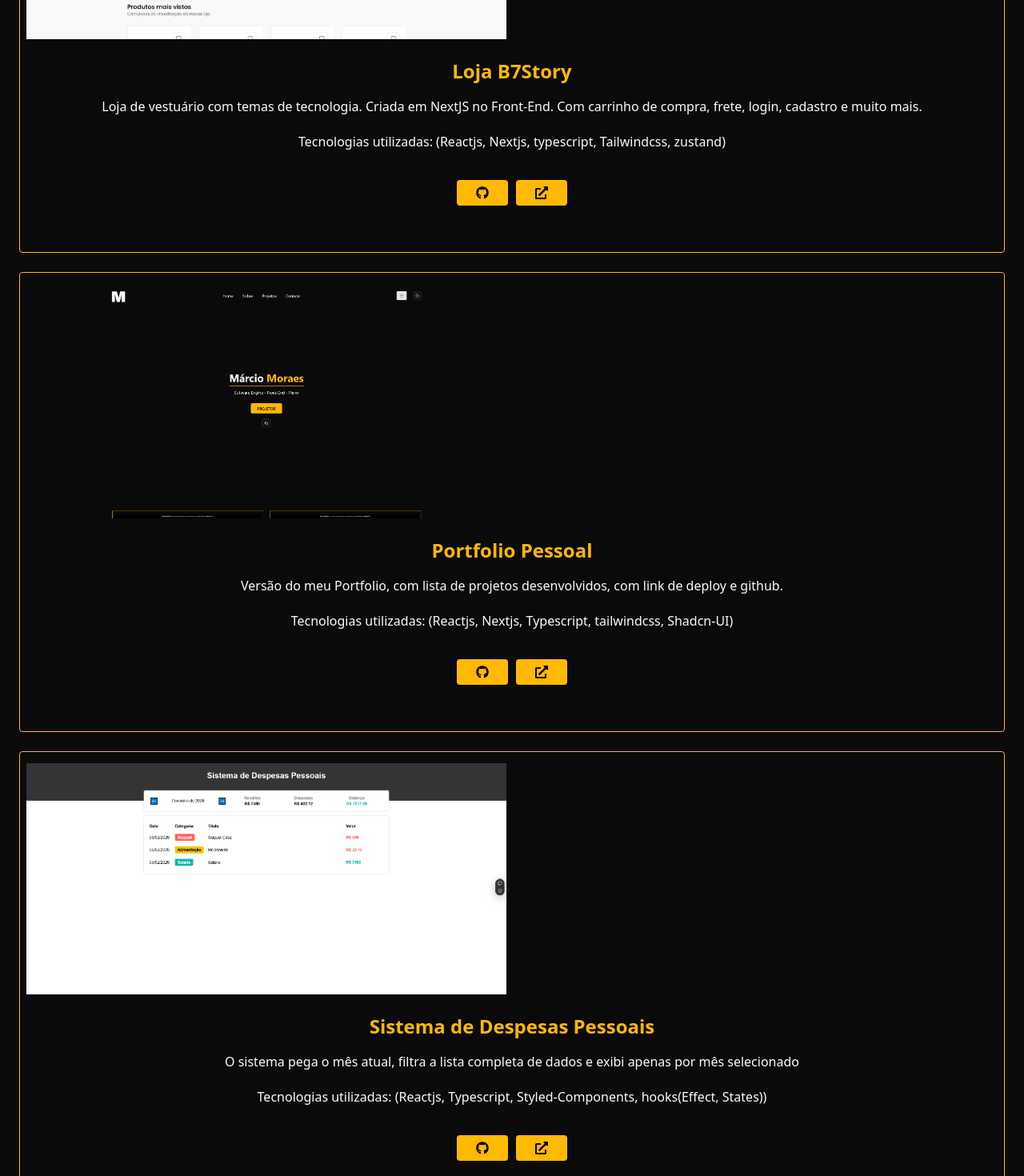
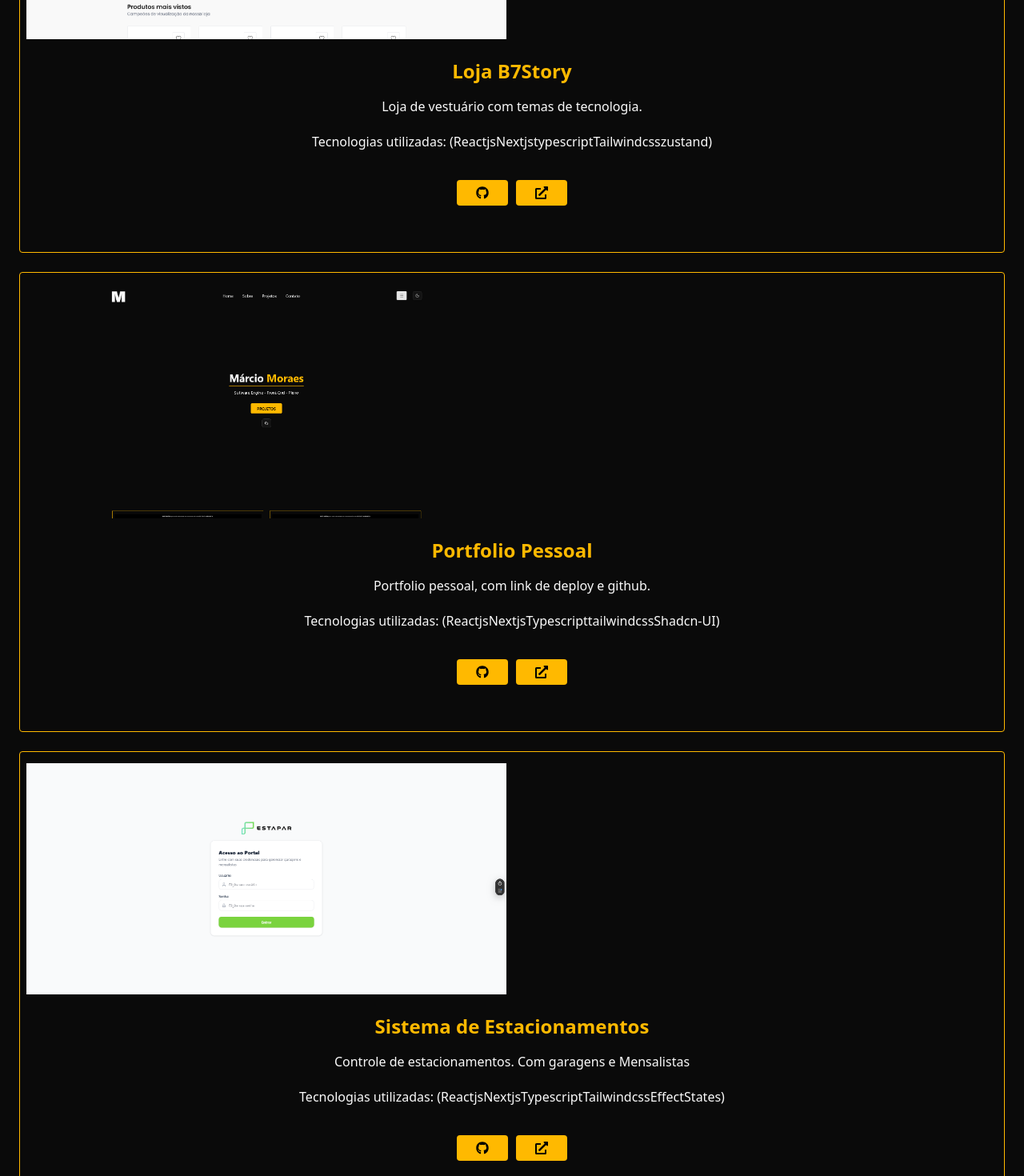
Before and after one commit to Marcio-Moraes/portfolio-nextjs, a Next.js app: page / in a window 1280 px wide. Shown: the part 2180-3650 px from the top of the page at 80% size. Built offline with nearby package versions, Linux system fonts and the light colour scheme.

Commit message:
Atualização de dados

```diff
--- a/src/data.ts
+++ b/src/data.ts
@@ -1,8 +1,8 @@
 export const data = {
     projetosFront: [
-        {id: 1, label: "Loja B7Story", link: "/projetos/b7story", linkProjeto: "https://b7store.vercel.app/", img: "/assets/projetos/b7store.png", github: "https://github.com/Marcio-Moraes/b7store", tech: 'Reactjs, Nextjs, typescript, Tailwindcss, zustand', desc: "Loja de vestuário com temas de tecnologia. Criada em NextJS no Front-End. Com carrinho de compra, frete, login, cadastro e muito mais."},
-        {id: 2, label: "Portfolio Pessoal", link: "/projetos/portfolionext", linkProjeto: "https://marciomsilva.com.br", img: "/assets/projetos/portfolio-nextjs.png", github: "https://github.com/Marcio-Moraes/portfolio-nextjs", tech: 'Reactjs, Nextjs, Typescript, tailwindcss, Shadcn-UI', desc: "Versão do meu Portfolio, com lista de projetos desenvolvidos, com link de deploy e github."},
-        {id: 3, label: "Sistema de Despesas Pessoais", link: "/projetos/sistema-despesasp", linkProjeto: "https://dashboard-de-despesas-pessoais.vercel.app/", img: "/assets/projetos/dashboard-despesas-pessoais.png", github: "https://github.com/Marcio-Moraes/dashboard-despesas-pessoais", tech: 'Reactjs, Typescript, Styled-Components, hooks(Effect, States)', desc: "O sistema pega o mês atual, filtra a lista completa de dados e exibi apenas por mês selecionado"},
+        {id: 1, label: "Loja B7Story", link: "/projetos/b7story", linkProjeto: "https://b7store.vercel.app/", img: "/assets/projetos/b7store.png", github: "https://github.com/Marcio-Moraes/b7store", tech: ["Reactjs", "Nextjs", "typescript", "Tailwindcss", "zustand"], desc: "Loja de vestuário com temas de tecnologia."},
+        {id: 2, label: "Portfolio Pessoal", link: "/projetos/portfolionext", linkProjeto: "https://marciomsilva.com.br", img: "/assets/projetos/portfolio-nextjs.png", github: "https://github.com/Marcio-Moraes/portfolio-nextjs", tech: ["Reactjs", "Nextjs", "Typescript", "tailwindcss", "Shadcn-UI"], desc: "Portfolio pessoal, com link de deploy e github."},
+        {id: 3, label: "Sistema de Estacionamentos", link: "/projetos/sistema-despesasp", linkProjeto: "https://estapar-marcio.vercel.app/login", img: "/assets/projetos/estapar-estacionamentos-marcio-moraes.png", github: "https://github.com/Marcio-Moraes/dashboard-despesas-pessoais", tech: ["Reactjs", "Nextjs", "Typescript", "Tailwindcss", "Effect", "States"], desc: "Controle de estacionamentos. Com garagens e Mensalistas"},
     ],
     icones: [
         {id: 1, img: "/assets/iconspng/reactjs.png", nomeIcon: 'ReactJS'},
```
